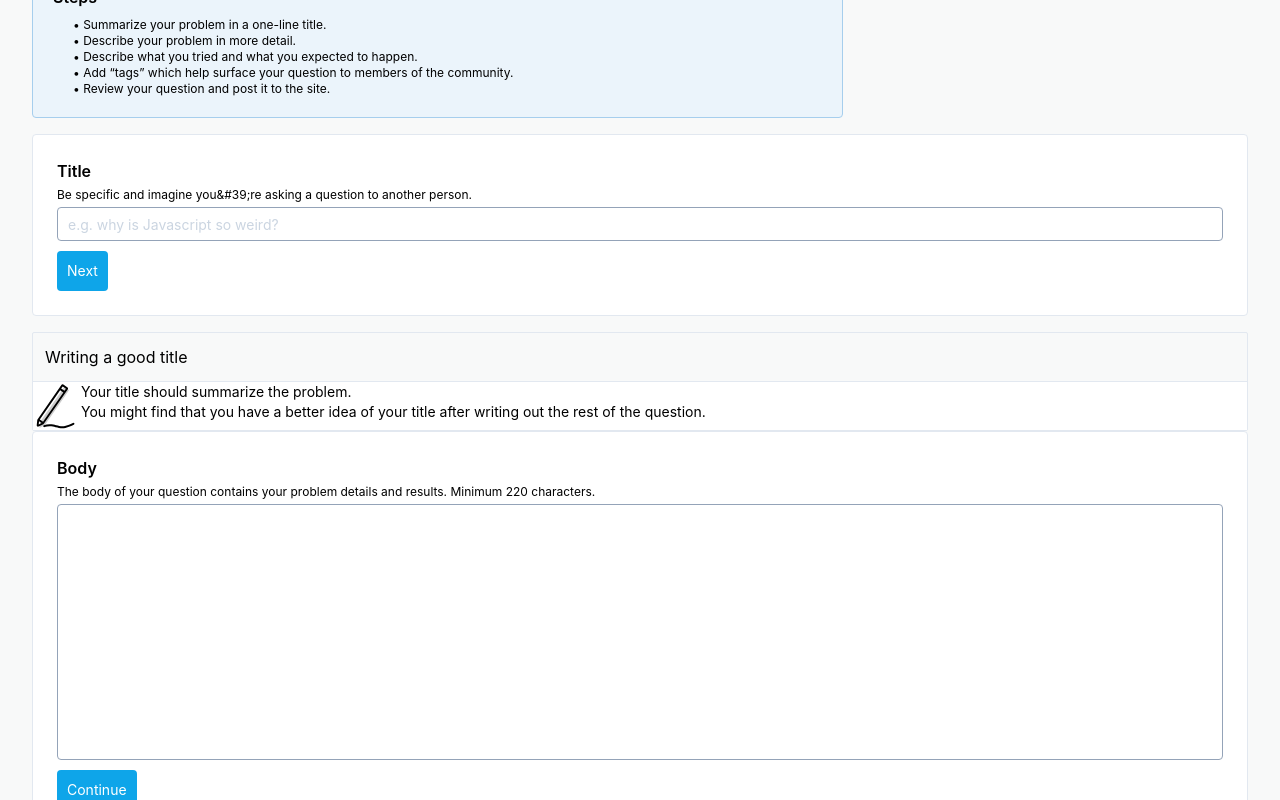
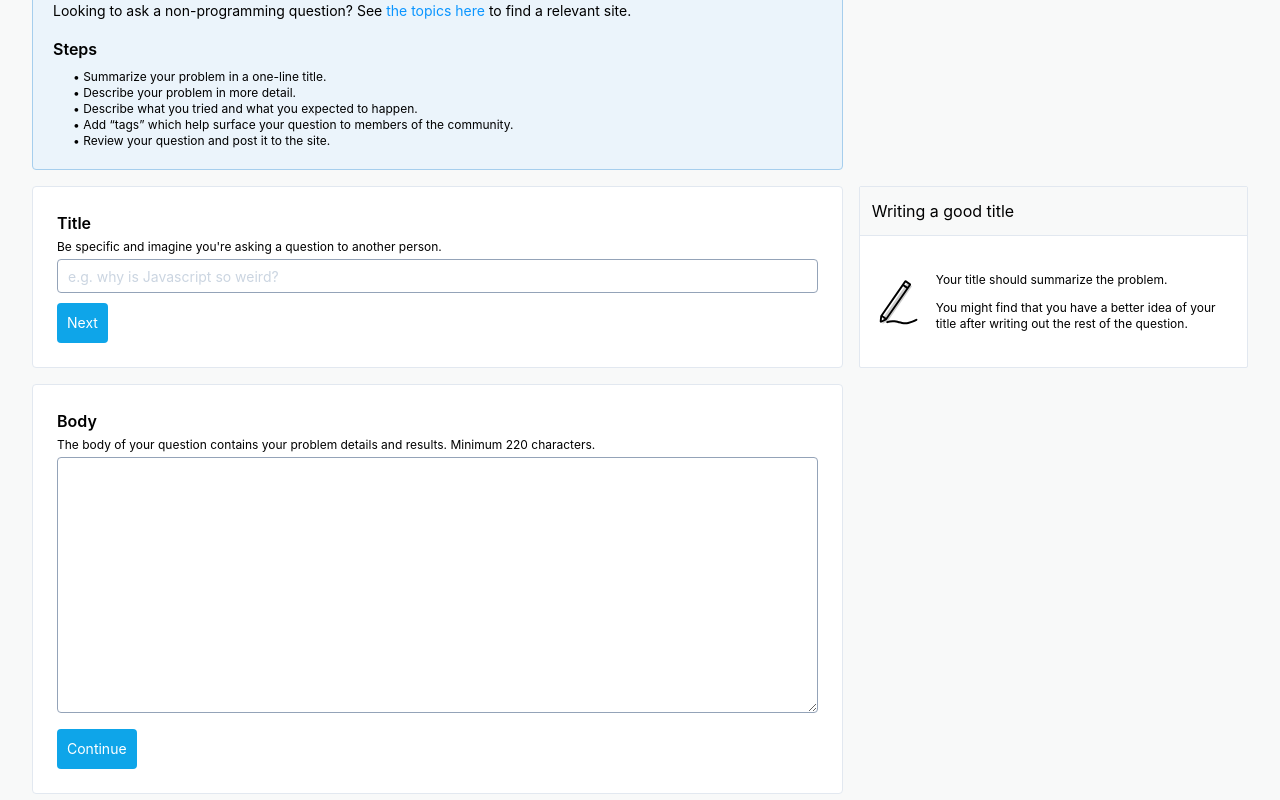
Before and after one commit to codestates-seb/seb44_pre_020, a React (Vite) app in the folder client/: page /ask in a window 1280 px wide. Shown: the part 280-1080 px from the top of the page. Built offline with nearby package versions, Linux system fonts and the light colour scheme.

Commit message:
질문등록페이지 레이아웃 1차

```diff
--- /dev/null
+++ b/client/src/Atoms/isFocus.jsx
@@ -0,0 +1,6 @@
+import { atom } from "recoil";
+
+export const isFocus = atom({
+  key: "isFocus",
+  default: "input1",
+});
--- /dev/null
+++ b/client/src/assets/strings/askStrings.jsx
@@ -0,0 +1,71 @@
+export const writing = {
+  title: "Writing a good question",
+  text1: "You’re ready to",
+  text2: " ask a programming-related question ",
+  text3: "and this form will help guide you through the process.",
+  text4: "Looking to ask a non-programming question? See",
+  text5: " the topics here ",
+  text6: "to find a relevant site.",
+};
+
+export const steps = {
+  text1: "• Summarize your problem in a one-line title.",
+  text2: "• Describe your problem in more detail.",
+  text3: "• Describe what you tried and what you expected to happen.",
+  text4:
+    "• Add “tags” which help surface your question to members of the community.",
+  text5: "• Review your question and post it to the site.",
+};
+
+export const title = {
+  title: "Title",
+  text1: "Be specific and imagine you're asking a question to another person.",
+  text2: "e.g. why is Javascript so weird?",
+  text3: "Next",
+};
+
+export const guide1 = {
+  title: "Writing a good title",
+  text1: "Your title should summarize the problem.",
+  text2:
+    "You might find that you have a better idea of your title after writing out the rest of the question.",
+};
+
+export const guide2 = {
+  title: "Refine your question with AI",
+  text1:
+    "Gain the assurance that your question is error-free, well-crafted, and ready to post on Stack Overflow.",
+  text2:
+    "AI editing suggestions will help you with spelling, grammar, and code-formatting while preserving your original question. Learn more about AI at Stack Overflow.",
+};
+
+export const guide3 = {
+  title: "Adding tags",
+  text1:
+    "Tags help ensure that your question will get attention from the right people.",
+  text2:
+    "Tag things in more than one way so people can find them more easily. Add tags for product lines, projects, teams, and the specific technologies or languages used.",
+};
+
+export const body = {
+  title: "Body",
+  text1:
+    "The body of your question contains your problem details and results. Minimum 220 characters.",
+  text2: "Continue",
+  height: "h-64",
+};
+
+export const tags = {
+  title: "Tags",
+  text1:
+    "Add up to 5 tags to describe what your question is about. Start typing to see suggestions.",
+  text2: "e.g. (pandas react spring)",
+};
+
+export const review = {
+  title:
+    "Review questions already on Stack Overflow to see if your question is a duplicate.",
+  text1:
+    "Clicking on these questions will open them in a new tab for you to review. Your progress here will be saved so you can come back and continue.",
+  text2: "Do any of these posts answer your question?",
+};
--- a/client/src/components/Guide.jsx
+++ b/client/src/components/Guide.jsx
@@ -1,5 +1,18 @@
-const Guide = () => {
-  return <div></div>;
+const Guide = ({ img, title, text1, text2 }) => {
+  return (
+    <div className="border-solid border rounded-sm border-slate-200 mb-4 bg-white flex flex-col">
+      <div className="border-solid border-b border-slate-200 p-3 bg-ask-3 shrink-0 basis-1/5">
+        {title}
+      </div>
+      <div className="flex items-center m-4 flex-auto">
+        <div>{img}</div>
+        <div className="text-xs ml-3">
+          <p className="mb-3">{text1}</p>
+          <p>{text2}</p>
+        </div>
+      </div>
+    </div>
+  );
 };
 
 export default Guide;
--- a/client/src/components/Input.jsx
+++ b/client/src/components/Input.jsx
@@ -1,13 +1,33 @@
-const Input = ({ title, text, placeHolder, btnText, isBtn, height }) => {
+const Input = ({
+  title,
+  text,
+  placeHolder,
+  btnText,
+  isBtn,
+  height,
+  onFocus,
+  isBody,
+}) => {
   return (
-    <div className="border-solid border rounded border-slate-200 p-6 bg-white mb-4">
+    <div className="w-4/6 shrink-0 border-solid border rounded border-slate-200 p-6 bg-white mb-4 mr-4">
       <h3 className="mb-1 font-semibold text-base">{title}</h3>
       <p className="mb-1 text-xs">{text}</p>
-      <input
-        type="text"
-        placeholder={placeHolder}
-        className={`${height} w-full border-solid border rounded py-1 pl-2.5 border-slate-400 placeholder:text-slate-300 placeholder:text-sm mb-2.5`}
-      ></input>
+      {isBody ? (
+        <textarea
+          type="text"
+          placeholder={placeHolder}
+          className={`${height} w-full border-solid border rounded py-1 pl-2.5 border-slate-400 placeholder:text-slate-300 placeholder:text-sm mb-2.5`}
+          onFocus={onFocus}
+        ></textarea>
+      ) : (
+        <input
+          type="text"
+          placeholder={placeHolder}
+          className={`${height} w-full border-solid border rounded py-1 pl-2.5 border-slate-400 placeholder:text-slate-300 placeholder:text-sm mb-2.5`}
+          onFocus={onFocus}
+        ></input>
+      )}
+
       {isBtn && (
         <button className="bg-sky-500 p-2.5 rounded text-white text-sm">
           {btnText}
--- a/client/src/main.jsx
+++ b/client/src/main.jsx
@@ -1,6 +1,7 @@
 import React from "react";
 import ReactDOM from "react-dom/client";
 import App from "./App.jsx";
+import Header from "./components/header/Header.jsx";
 import Ask from "./pages/Ask.jsx";
 import "./index.css";
 import { RecoilRoot } from "recoil";
@@ -20,6 +21,7 @@ const router = createBrowserRouter([
 ReactDOM.createRoot(document.getElementById("root")).render(
   <RecoilRoot>
     <React.StrictMode>
+      <Header />
       <RouterProvider router={router} />
     </React.StrictMode>
   </RecoilRoot>
--- a/client/src/pages/Ask.jsx
+++ b/client/src/pages/Ask.jsx
@@ -1,98 +1,116 @@
+import { useRecoilState } from "recoil";
 import "./Ask.css";
 import robot from "../assets/img/robot.png";
-import { pencil, dropDown } from "../assets/img/Img";
+import { pencil, dropDown } from "../assets/img/img";
 import Input from "../components/Input";
+import Guide from "../components/Guide";
+import {
+  writing,
+  steps,
+  title,
+  guide1,
+  guide2,
+  guide3,
+  body,
+  tags,
+  review,
+} from "../assets/strings/askStrings";
+import { isFocus } from "../Atoms/isFocus";
 
 const Ask = () => {
+  const [isInputFocused, setIsInputFocused] = useRecoilState(isFocus);
+
+  const handleInputFocus = (inputId) => {
+    setIsInputFocused(inputId);
+  };
+
   return (
-    <div className="max-w-ask-page mx-auto my-0 px-6 mb-16">
+    <div className="max-w-ask-page mx-auto my-0 px-6 mb-16 mt-14">
       <div className="flex justify-between">
-        <h1 className="text-3xl font-semibold mt-12 ml-7">
-          Ask a public question
-        </h1>
+        <h1 className="text-3xl font-semibold mt-12">Ask a public question</h1>
         <img src={robot} className="mt-1.5"></img>
       </div>
       <div className="w-4/6 bg-ask-1 border-ask-1 border-solid border rounded p-5 mb-4">
-        <h2 className="mb-2 text-2xl">Writing a good question</h2>
+        <h2 className="mb-2 text-2xl">{writing.title}</h2>
         <p className="text-sm">
-          You’re ready to
-          <a className="text-a-color"> ask a programming-related question </a>
-          and this form will help guide you through the process.
+          {writing.text1}
+          <a className="text-a-color">{writing.text2}</a>
+          {writing.text3}
         </p>
-        <p className="text-base mb-4">
-          Looking to ask a non-programming question? See
-          <a className="text-a-color"> the topics here </a>
-          to find a relevant site.
+        <p className="text-sm mb-4">
+          {writing.text4}
+          <a className="text-a-color">{writing.text5}</a>
+          {writing.text6}
         </p>
         <h4 className="mb-2 font-semibold">Steps</h4>
         <ul className="ml-5 text-xs">
-          <li>• Summarize your problem in a one-line title.</li>
-          <li>• Describe your problem in more detail.</li>
-          <li>• Describe what you tried and what you expected to happen.</li>
-          <li>
-            • Add “tags” which help surface your question to members of the
-            community.
-          </li>
-          <li>• Review your question and post it to the site.</li>
+          <li>{steps.text1}</li>
+          <li>{steps.text2}</li>
+          <li>{steps.text3}</li>
+          <li>{steps.text4}</li>
+          <li>{steps.text5}</li>
         </ul>
       </div>
-
-      <Input
-        title={"Title"}
-        text={
-          "Be specific and imagine you&#39;re asking a question to another person."
-        }
-        placeHolder={"e.g. why is Javascript so weird?"}
-        btnText={"Next"}
-        isBtn={true}
-      />
-      <div className="border-solid border rounded-sm border-slate-200">
-        <div className="border-solid border-b border-slate-200 p-3">
-          Writing a good title
-        </div>
-        <div className="bg-white flex">
-          <div>{pencil}</div>
-          <div className="text-sm">
-            <p>Your title should summarize the problem.</p>
-            <p>
-              You might find that you have a better idea of your title after
-              writing out the rest of the question.
-            </p>
-          </div>
-        </div>
+      <div className="flex">
+        <Input
+          title={title.title}
+          text={title.text1}
+          placeHolder={title.text2}
+          btnText={title.text3}
+          isBtn={true}
+          onFocus={() => handleInputFocus("input1")}
+        />
+        {isInputFocused === "input1" && (
+          <Guide
+            img={pencil}
+            title={guide1.title}
+            text1={guide1.text1}
+            text2={guide1.text2}
+          />
+        )}
+      </div>
+      <div className="flex items-start">
+        <Input
+          title={body.title}
+          text={body.text1}
+          btnText={body.text2}
+          isBtn={true}
+          height={body.height}
+          onFocus={() => handleInputFocus("input2")}
+          isBody={true}
+        />
+        {isInputFocused === "input2" && (
+          <Guide
+            img={pencil}
+            title={guide2.title}
+            text1={guide2.text1}
+            text2={guide2.text2}
+          />
+        )}
+      </div>
+      <div className="flex">
+        <Input
+          title={tags.title}
+          text={tags.text1}
+          placeHolder={tags.text2}
+          isBtn={false}
+          onFocus={() => handleInputFocus("input3")}
+        />
+        {isInputFocused === "input3" && (
+          <Guide
+            img={pencil}
+            title={guide3.title}
+            text1={guide3.text1}
+            text2={guide3.text2}
+          />
+        )}
       </div>
 
-      <Input
-        title={"Body"}
-        text={
-          "The body of your question contains your problem details and results. Minimum 220 characters."
-        }
-        btnText={"Continue"}
-        isBtn={true}
-        height={"h-64"}
-      />
-      <Input
-        title={"Tags"}
-        text={
-          "Add up to 5 tags to describe what your question is about. Start typing to see suggestions."
-        }
-        placeHolder={"e.g. (pandas react spring)"}
-        isBtn={false}
-      />
-      <div className="border-solid border rounded p-6 bg-white border-slate-200 mb-4">
-        <h3 className="mb-1 font-semibold text-base">
-          Review questions already on Stack Overflow to see if your question is
-          a duplicate.
-        </h3>
-        <p className="mb-3 text-xs">
-          Clicking on these questions will open them in a new tab for you to
-          review. Your progress here will be saved so you can come back and
-          continue.
-        </p>
+      <div className="w-4/6 border-solid border rounded p-6 bg-white border-slate-200 mb-4">
+        <h3 className="mb-1 font-semibold text-base">{review.title}</h3>
+        <p className="mb-3 text-xs">{review.text1}</p>
         <div className="w-full border-solid border rounded p-3.5 border-slate-400 bg-gray-100 flex justify-between">
-          <p className="text-gray-500">
-            Do any of these posts answer your question?
-          </p>
+          <p className="text-gray-500">{review.text2}</p>
           {dropDown}
         </div>
       </div>
--- a/client/tailwind.config.js
+++ b/client/tailwind.config.js
@@ -6,6 +6,7 @@ export default {
       backgroundColor: {
         "ask-1": "#ebf4fb",
         "ask-2": "#f7f7f8",
+        "ask-3": "#f8f9f9",
       },
       borderColor: {
         "ask-1": "rgb(166, 206, 237)",
```
Also changed, not shown: client/src/App.jsx (+3 -8 lines), client/.eslintrc.cjs, 2 other files (tests, documents, lock files or other folders).
